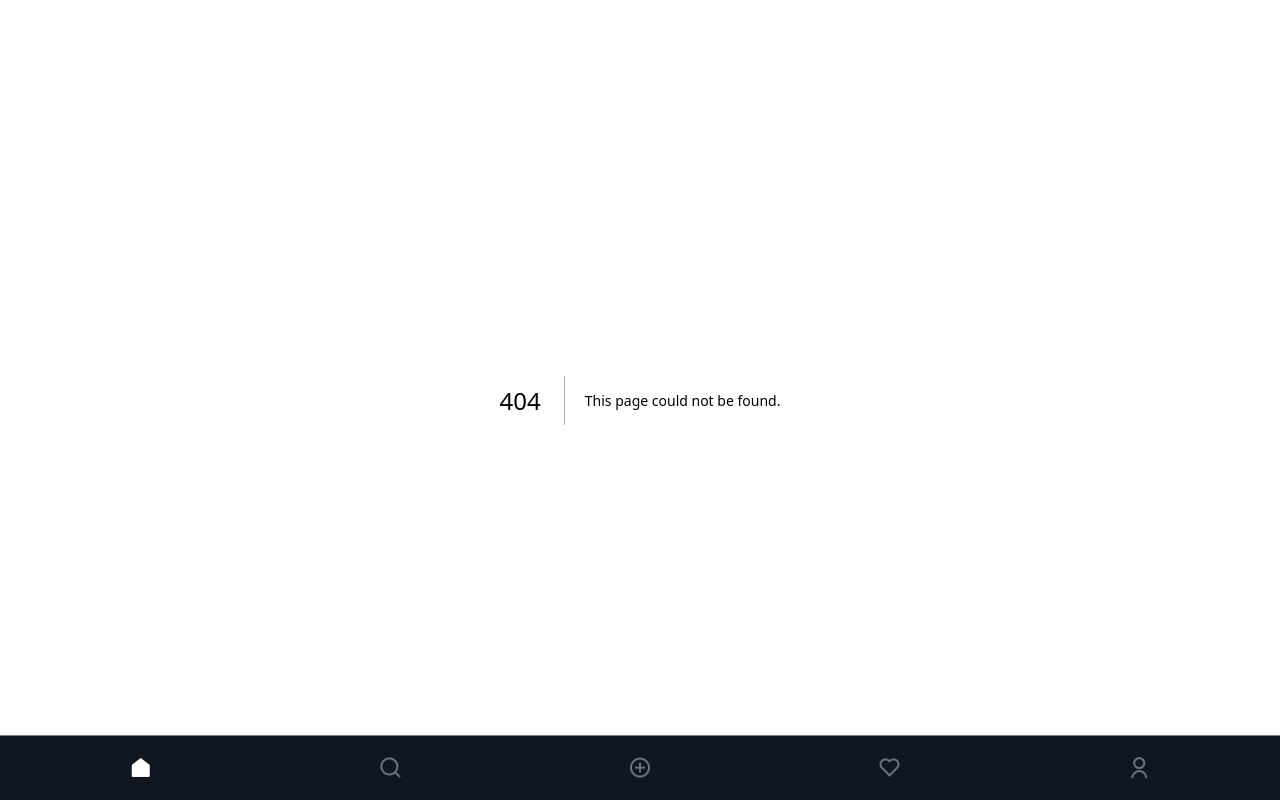
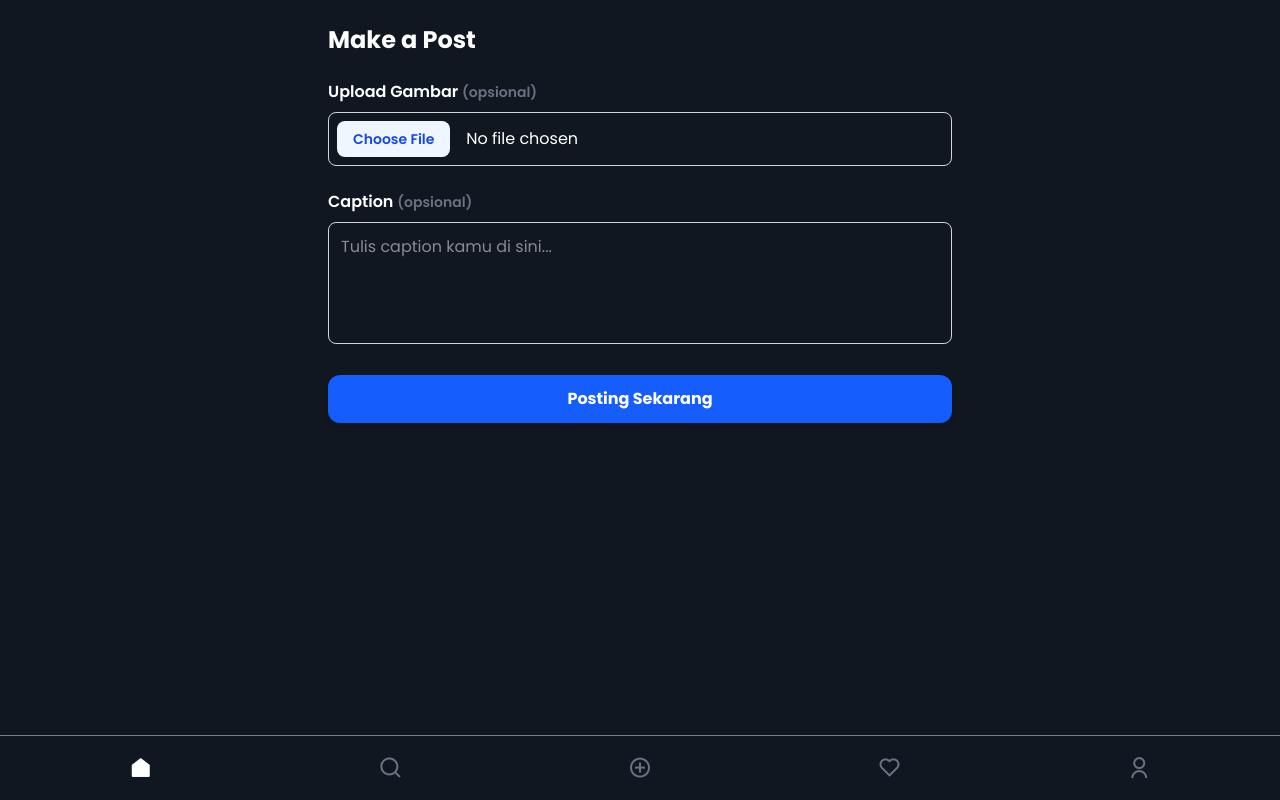
Before and after one commit to rayasya/instaApp-frontend, a Next.js app: page /add in a window 1280 px wide. Before the commit this address had no page. Built offline with nearby package versions, Linux system fonts and the light colour scheme.

Commit message:
feat: add addPost page

```diff
--- /dev/null
+++ b/app/add/page.tsx
@@ -0,0 +1,83 @@
+"use client";
+
+import Image from "next/image";
+import { useState } from "react";
+
+export default function AddPost() {
+  const [imagePreview, setImagePreview] = useState<string | null>(null);
+
+  const handleImageChange = (e: React.ChangeEvent<HTMLInputElement>) => {
+    const file = e.target.files?.[0];
+    if (file) {
+      const reader = new FileReader();
+      reader.onloadend = () => {
+        setImagePreview(reader.result as string);
+      };
+      reader.readAsDataURL(file);
+    } else {
+      setImagePreview(null);
+    }
+  };
+
+  return (
+    <section className="p-6 max-w-2xl mx-auto text-white">
+      <h2 className="text-2xl font-bold mb-6 ">Make a Post</h2>
+
+      <form
+        action="/api/posts"
+        method="POST"
+        encType="multipart/form-data"
+        className="flex flex-col gap-6"
+      >
+        {/* Upload Image */}
+        <div>
+          <label htmlFor="image" className="block font-semibold mb-2">
+            Upload Gambar{" "}
+            <span className="text-sm text-gray-500">(opsional)</span>
+          </label>
+          <input
+            type="file"
+            id="image"
+            name="image"
+            accept="image/*"
+            onChange={handleImageChange}
+            className="w-full border border-gray-300 rounded-lg p-2 file:mr-4 file:py-2 file:px-4 file:rounded-lg file:border-0 file:text-sm file:font-semibold file:bg-blue-50 file:text-blue-700 hover:file:bg-blue-100"
+          />
+          {imagePreview && (
+            <div className="mt-4">
+              <Image
+                src={imagePreview}
+                alt="Preview"
+                className="w-full h-auto max-h-[400px] object-cover rounded-xl border"
+                width={400}
+                height={400}
+              />
+            </div>
+          )}
+        </div>
+
+        {/* Caption */}
+        <div>
+          <label htmlFor="caption" className="block font-semibold mb-2">
+            Caption <span className="text-sm text-gray-500">(opsional)</span>
+          </label>
+          <textarea
+            id="caption"
+            name="caption"
+            rows={4}
+            placeholder="Tulis caption kamu di sini..."
+            className="w-full border border-gray-300 p-3 rounded-lg resize-none focus:outline-none focus:ring-2 focus:ring-blue-400"
+          />
+        </div>
+
+        {/* Submit */}
+        <button
+          type="submit"
+          className="w-full bg-blue-600 hover:bg-blue-700 transition-all duration-200 text-white font-bold py-3 rounded-xl shadow-md"
+        >
+          Posting Sekarang
+        </button>
+      </form>
+    </section>
+  );
+}
--- a/app/globals.css
+++ b/app/globals.css
@@ -3,6 +3,7 @@
 @theme {
   --color-primary: var(--background);
   --color-text: #ffffff;
+  --color-foreground: var(--foreground);
 }
 
 :root {
```
